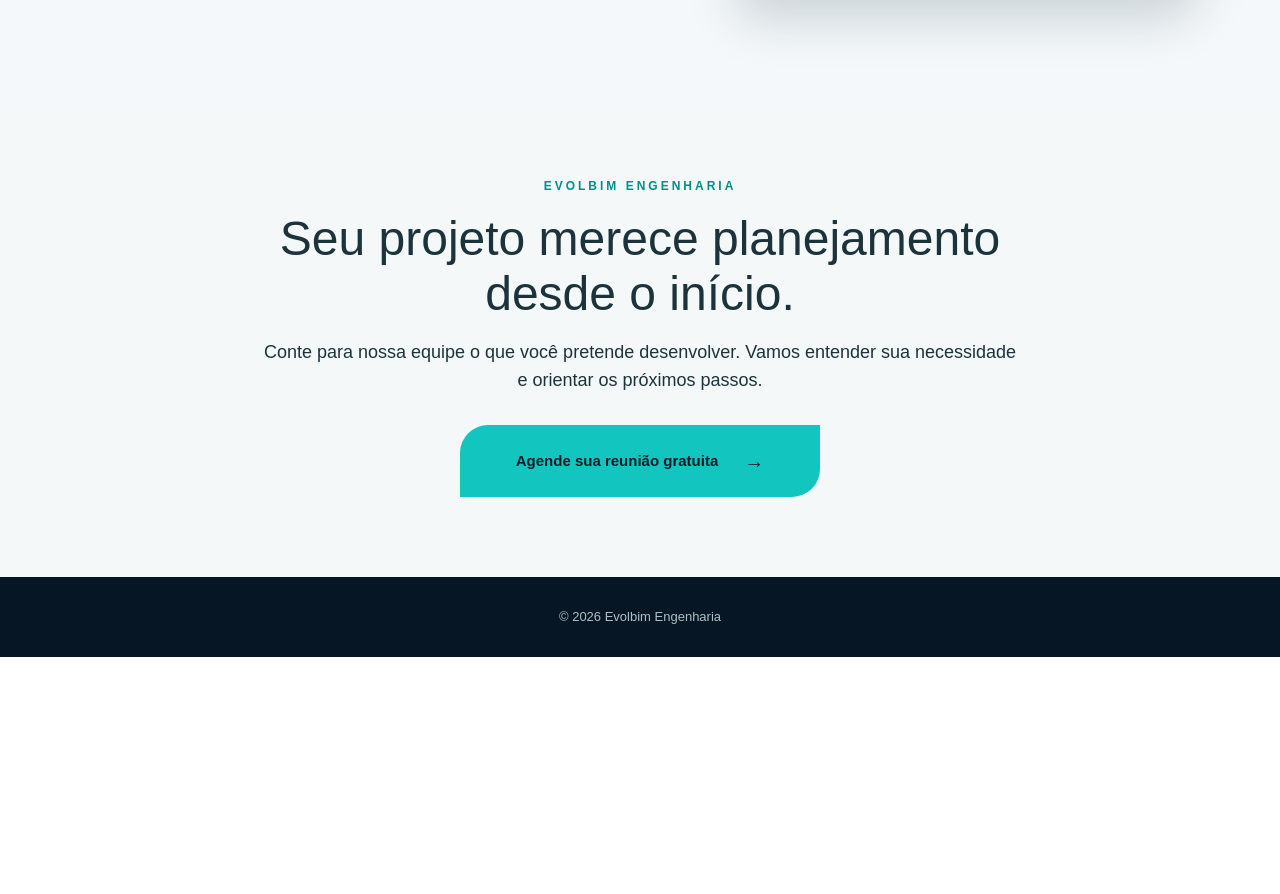
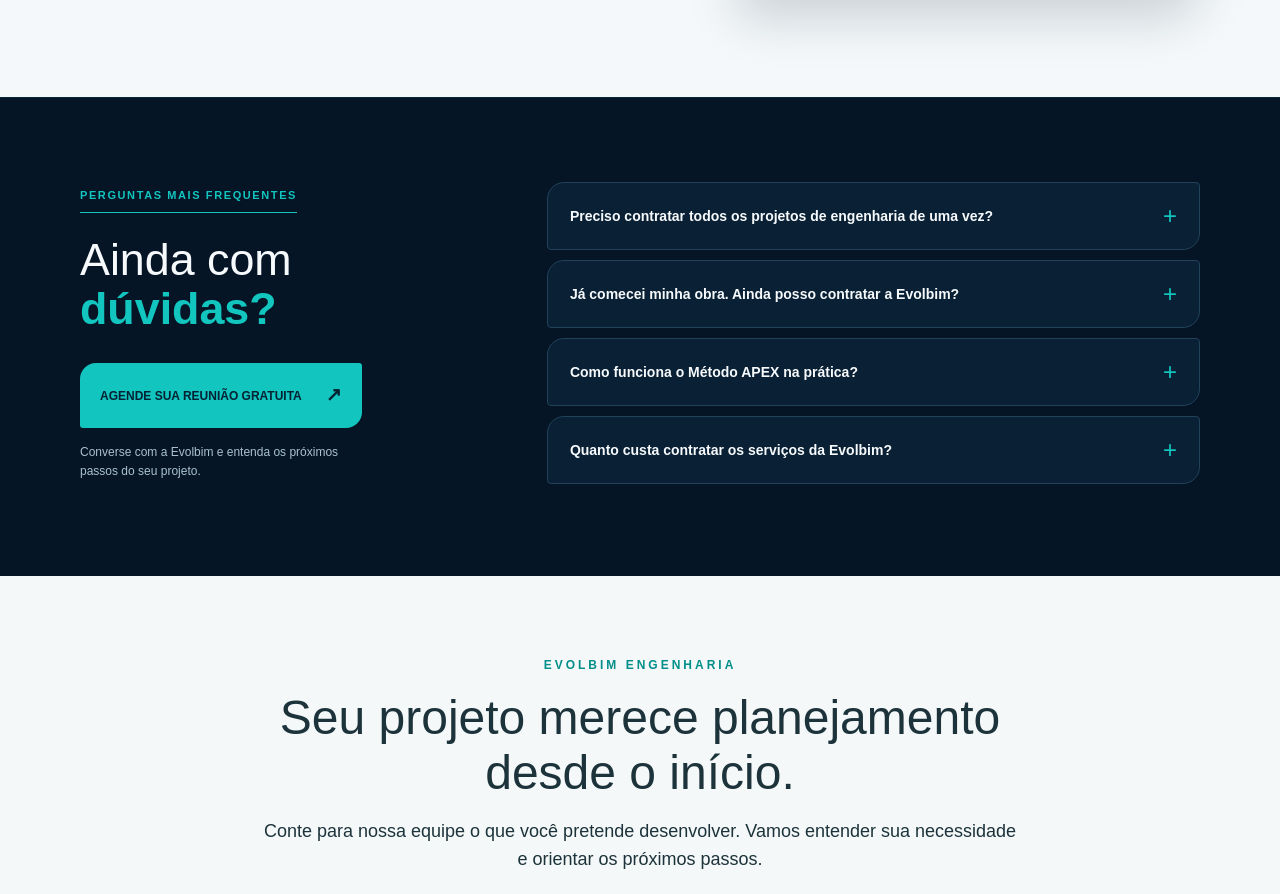
Before and after one commit to PedroDaEvolbim/evolbim-site, a Next.js app: page /solicitar-orcamento in a window 1280 px wide. Shown: the part 3797-4691 px from the top of the page. Before the commit the page ends 4454 px from the top, so only its background shows below. Built offline with nearby package versions, Linux system fonts and the light colour scheme.

Commit message:
Add Evolbim FAQ accordion before final contact section

```diff
--- a/app/solicitar-orcamento/page.tsx
+++ b/app/solicitar-orcamento/page.tsx
@@ -127,6 +127,34 @@ export default function SolicitarOrcamento() {
           </div>
         </div>
       </section>
+      <section className="faq" aria-labelledby="faq-title">
+        <div className="faq-inner">
+          <div className="faq-intro">
+            <span className="faq-kicker">PERGUNTAS MAIS FREQUENTES</span>
+            <h2 id="faq-title">Ainda com <strong>dúvidas?</strong></h2>
+            <a className="faq-cta" href="#orcamento">AGENDE SUA REUNIÃO GRATUITA <span aria-hidden="true">↗</span></a>
+            <p>Converse com a Evolbim e entenda os próximos passos do seu projeto.</p>
+          </div>
+          <div className="faq-items">
+            <details className="faq-item">
+              <summary>Preciso contratar todos os projetos de engenharia de uma vez?<span aria-hidden="true">+</span></summary>
+              <p>Não necessariamente. O escopo pode ser definido conforme as necessidades do empreendimento. Avaliamos quais projetos e etapas são necessários e como integrá-los para evitar incompatibilidades.</p>
+            </details>
+            <details className="faq-item">
+              <summary>Já comecei minha obra. Ainda posso contratar a Evolbim?<span aria-hidden="true">+</span></summary>
+              <p>Sim. Podemos avaliar a situação atual, identificar necessidades técnicas e propor serviços de planejamento, projetos ou acompanhamento adequados à etapa em que sua obra se encontra.</p>
+            </details>
+            <details className="faq-item">
+              <summary>Como funciona o Método APEX na prática?<span aria-hidden="true">+</span></summary>
+              <p>O Método APEX organiza o trabalho em quatro frentes: Análise, Planejamento, Engenharia e Execução. A aplicação de cada etapa é ajustada ao escopo contratado e às características do empreendimento.</p>
+            </details>
+            <details className="faq-item">
+              <summary>Quanto custa contratar os serviços da Evolbim?<span aria-hidden="true">+</span></summary>
+              <p>O investimento depende do tipo de serviço, da área, da complexidade e dos entregáveis necessários. Na conversa inicial, entendemos sua demanda para preparar uma proposta compatível com o escopo.</p>
+            </details>
+          </div>
+        </div>
+      </section>
       <section className="details" id="orcamento">
         <div className="details-inner">
           <p className="eyebrow">EVOLBIM ENGENHARIA</p>
@@ -220,6 +248,24 @@ export default function SolicitarOrcamento() {
         .founder-name{border-top:1px solid #ffffff33;padding-top:18px;display:grid;gap:6px}
         .founder-name strong{font-size:19px}.founder-name span{font-size:12px;color:#c0d3de}
         @media(max-width:800px){.founder{padding:65px 20px}.founder-inner{grid-template-columns:1fr;gap:27px}.founder-visual{min-height:330px}.founder h2{font-size:clamp(29px,7vw,38px)}}
+        .faq{background:#061526;color:#f6fafc;padding:84px 24px 92px;border-top:1px solid rgba(18,198,191,.12)}
+        .faq-inner{max-width:1120px;margin:0 auto;display:grid;grid-template-columns:minmax(0,.75fr) minmax(0,1.25fr);gap:75px;align-items:start}
+        .faq-kicker{display:inline-block;color:#12c6bf;font-size:11px;letter-spacing:1.6px;font-weight:750;padding-bottom:8px;border-bottom:1px solid #12c6bf}
+        .faq-intro h2{font-size:clamp(32px,3.5vw,45px);font-weight:400;line-height:1.1;margin:22px 0 30px;max-width:320px}
+        .faq-intro h2 strong{display:block;font-weight:750;color:#12c6bf}
+        .faq-cta{display:inline-flex;align-items:center;justify-content:space-between;gap:24px;background:#12c6bf;color:#052233;text-decoration:none;padding:18px 20px;border-radius:16px 3px 16px 3px;font-size:12px;font-weight:800;transition:transform .2s,background .2s}
+        .faq-cta:hover{background:#2eddd4;transform:translateY(-2px)}
+        .faq-cta span{font-size:19px}
+        .faq-intro>p{max-width:290px;font-size:12px;line-height:1.6;color:#a9c2ce;margin:15px 0 0}
+        .faq-items{display:grid;gap:10px}
+        .faq-item{border:1px solid #214259;background:#0a2034;border-radius:17px 4px 17px 4px;overflow:hidden}
+        .faq-item summary{list-style:none;cursor:pointer;padding:21px 22px;display:flex;align-items:center;justify-content:space-between;gap:20px;font-size:14px;font-weight:700;line-height:1.5;color:#f6fafc}
+        .faq-item summary::-webkit-details-marker{display:none}
+        .faq-item summary span{flex:none;color:#12c6bf;font-size:24px;font-weight:400;line-height:1;transition:transform .2s}
+        .faq-item[open] summary span{transform:rotate(45deg)}
+        .faq-item[open]{border-color:#12c6bf77}
+        .faq-item p{font-size:13px;line-height:1.75;color:#b8cbd6;margin:0;padding:0 22px 22px}
+        @media(max-width:800px){.faq{padding:65px 20px 72px}.faq-inner{grid-template-columns:1fr;gap:35px}.faq-intro h2{margin-bottom:22px}.faq-item summary{padding:18px;font-size:13px}.faq-item p{padding:0 18px 19px}}
         .details{background:#f5f8f8;color:#1c333b;padding:80px 6%}.details-inner{max-width:760px;margin:auto;text-align:center}
         .eyebrow{color:#008e8a;letter-spacing:3px;font-size:12px;font-weight:bold}
         h2{font-size:clamp(30px,4vw,48px);line-height:1.15;margin:16px 0}.details p:not(.eyebrow){font-size:18px;line-height:1.6;margin-bottom:30px}
```
